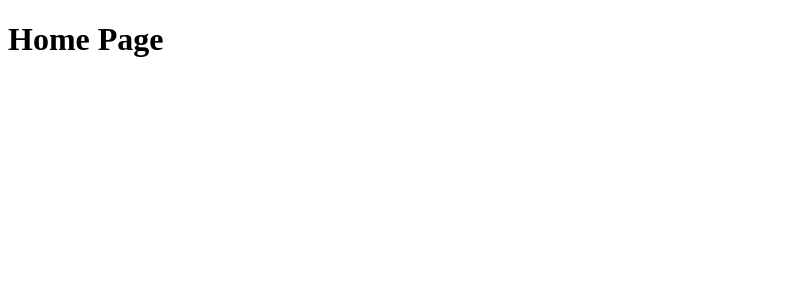
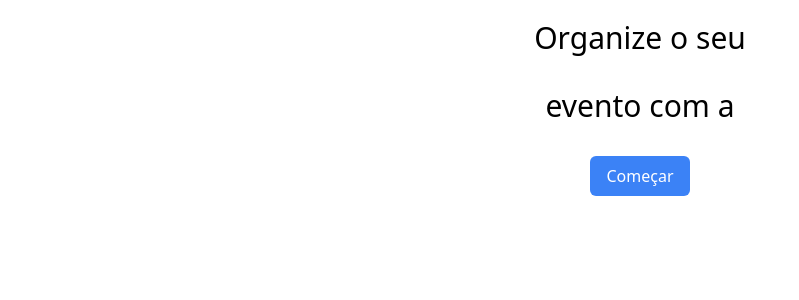
Before and after one commit to yanisfaquir/real_event2, a Next.js app: page / in a window 1280 px wide. Shown: the top 300 px of the page, without its empty margins (0-799 px from the left). Built offline with nearby package versions, Linux system fonts and the light colour scheme.

Commit message:
config tailwind

```diff
--- a/src/pages/_app.js
+++ b/src/pages/_app.js
@@ -1,3 +1,4 @@
+import '../../styles/tailwind.css';
 
 function MyApp({ Component, pageProps }) {
   return (
--- a/src/pages/index.js
+++ b/src/pages/index.js
@@ -1,9 +1,39 @@
+import React from 'react';
+import Link from 'next/link';
+import Image from 'next/image';
+
+
+
 const HomePage = () => {
-    return (
-        <div>
-        <h1>Home Page</h1>
+  return (
+    <div className="text-center">
+      <section className="py-5 bg-white">
+        <div className="text-3xl mb-8">Organize o seu</div>
+        <div className="text-3xl mb-8">evento com a</div>
+        {/* <Image src="LogotipoExtenso.png" alt="RealEvent Logo" width={300} height={90} /> */}
+        <Link href="/services">
+          <div className="mt-4">
+            <button className="bg-blue-500 text-white px-4 py-2 rounded-md">Começar</button>
+          </div>
+        </Link>
+        <div className="flex justify-center mt-4">
+          <div className="flex-none w-1/4 ml-10">
+            {/* <Image src="/Fotos.png" alt="Fotos" width={400} height={400} /> */}
+          </div>
         </div>
-    );
+      </section>
+
+      <section className="relative w-full mt-10">
+        <div className="absolute top-0 left-0 w-full h-full bg-black opacity-50 z-10"></div>
+        {/* <Image src="/HomePage2.png" alt="Imagem de fundo" layout="responsive" width={1200} height={800} objectFit="cover" className="z-0" /> */}
+        <div className="absolute top-1/2 left-1/2 transform -translate-x-1/2 -translate-y-1/2 text-center text-white z-20">
+          <h2 className="text-4xl mb-0">Torne realidade o evento dos seus sonhos.</h2>
+          <p>Para mais informações entre em contacto connosco!</p>
+        </div>
+      </section>
+
+    </div>
+  );
 };
 
 export default HomePage;
--- /dev/null
+++ b/styles/tailwind.css
@@ -0,0 +1,3 @@
+@import 'tailwindcss/base';
+@import 'tailwindcss/components';
+@import 'tailwindcss/utilities';
```
Also changed, not shown: src/pages/components/navbar.jsx (added).
